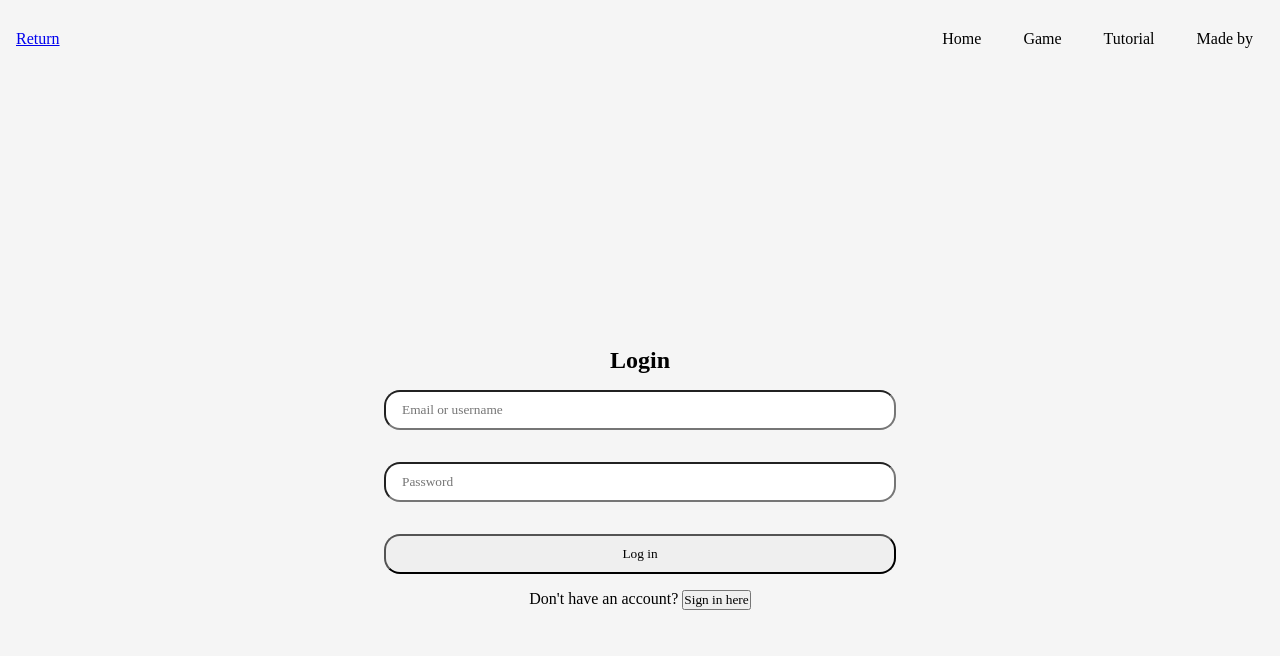
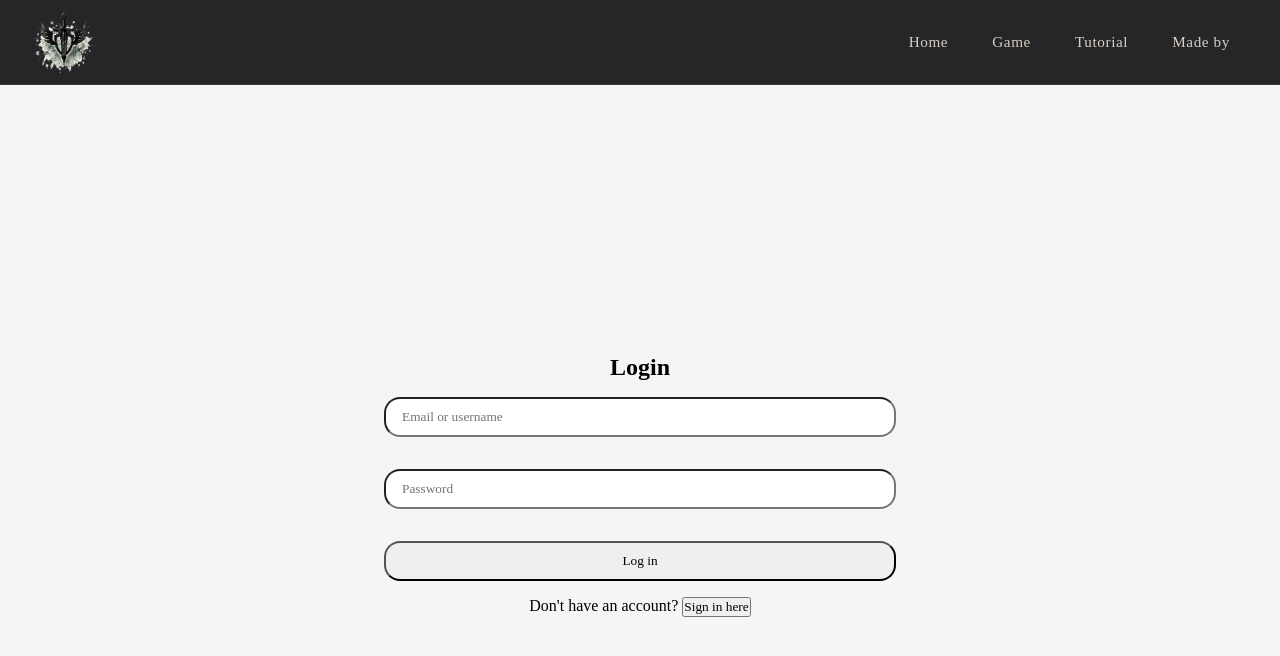
Before and after one commit to brinez-juan/Game---Construccion-de-Software, a website: page Videojuego/WebPage/pages/login.html in a window 1280 px wide. Shown: the top 656 px of the page. Drawn offline with nearby package versions, Linux system fonts and the light colour scheme.

Commit message:
Mejore la Pagina, logo y color

```diff
--- a/Videojuego/WebPage/pages/login.html
+++ b/Videojuego/WebPage/pages/login.html
@@ -11,7 +11,7 @@
 
     <body class="main">
         <nav class="Nav-bar">
-            <a href="game.html" class="nav-logo">Return</a>
+            <a href="game.html" class="nav-logo"><img src="../Assets/Sprites/logoGrande.png" alt="Return"></a>
             <ul>
                 <a href="index.html" class="Nav-Button">
                     <li>Home</li>
--- a/Videojuego/WebPage/styles/global.css
+++ b/Videojuego/WebPage/styles/global.css
@@ -17,37 +17,53 @@
 }
 .Nav-bar{
     width: 100%;
-    padding: 1rem;
+    padding: 0.6rem 2rem;
     display: flex;
     align-items: center;
     justify-content: space-between;
     position: sticky;
     top: 0;
     z-index: 1000;
-    background-color: whitesmoke;
+    background: rgba(10, 10, 12, 0.88);
+    backdrop-filter: blur(12px);
+    -webkit-backdrop-filter: blur(12px);
+    border-bottom: 1px solid rgba(201, 162, 90, 0.15);
 
+}
+.Nav-bar ul{
+    display: flex;
+    align-items: center;
+    list-style: none;
 }
 .Nav-Button{
     display: block;
-    color: balck;
-    padding: 14px 11px;
+    color: #d8d0c4;
+    padding: 10px 18px;
     text-decoration: none;
     align-content: center;
-    list-style-type: none;
-    margin-left: 20px;
-    float: left;
+    margin-left: 8px;
     border: none;
-    background-color: whitesmoke;
+    background-color: transparent;
+    border-radius: 4px;
+    transition: background-color 0.2s ease, color 0.2s ease;
+    font-size: 0.95rem;
+    letter-spacing: 0.04em;
 }
 
 .Nav-bar ul a{
-    color: black;
+    color: #d8d0c4;
     text-decoration: none;
 }
 
+.nav-logo img{
+    height: 65px;
+    width: auto;
+    display: block;
+}
+
 .Nav-Button:hover{
-    background-color: black;
-    color: white;
+    background-color: rgba(201, 162, 90, 0.15);
+    color: #c9a25a;
 }
 .Canva-container{
     display: flex;
```
Also changed, not shown: Videojuego/WebPage/pages/game.html (+1 -1 lines), Videojuego/WebPage/pages/index.html (+5 -6 lines), Videojuego/WebPage/styles/index.css (+23 -14 lines), Videojuego/WebPage/Assets/Sprites/logoGrande.png (added).
